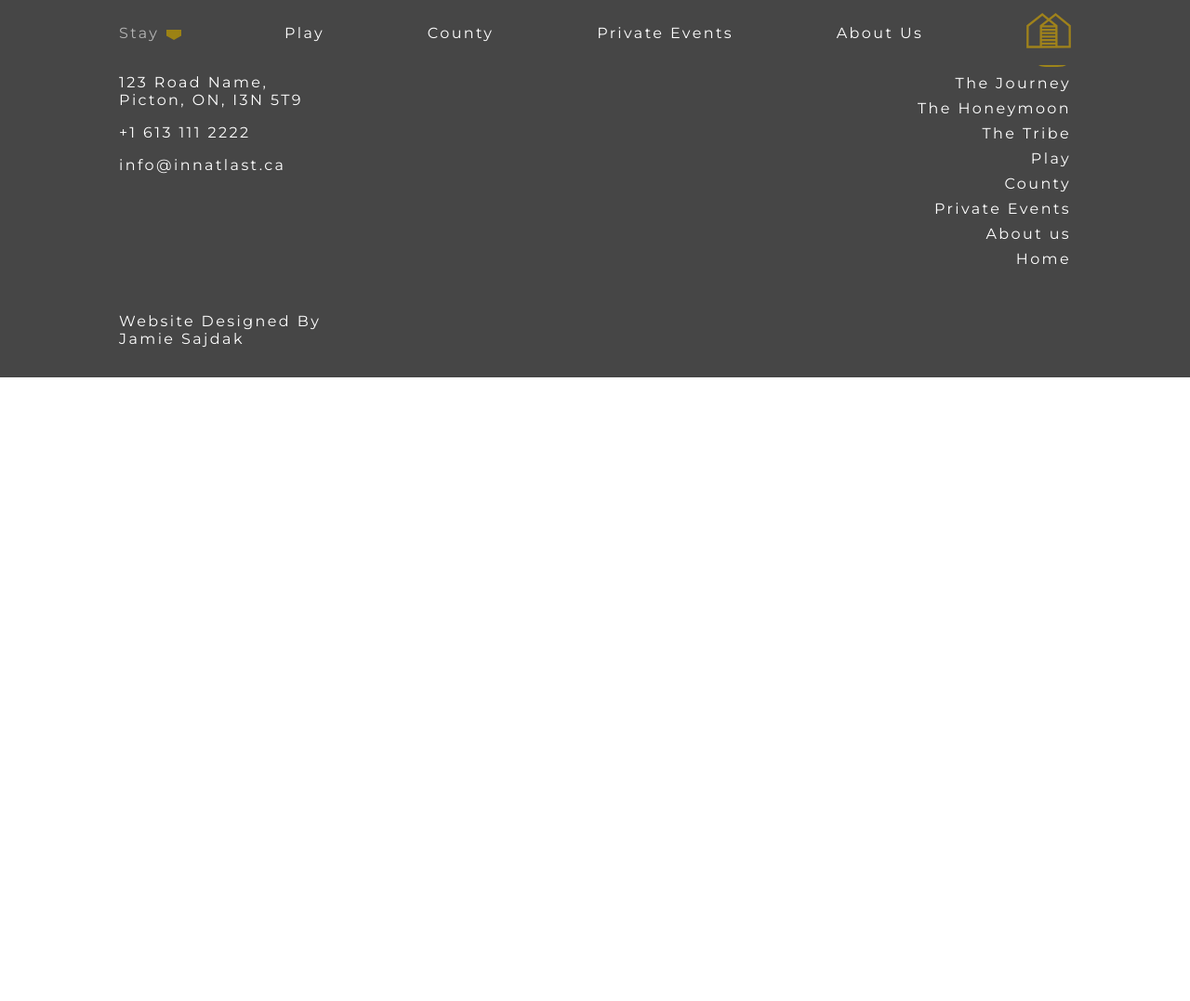
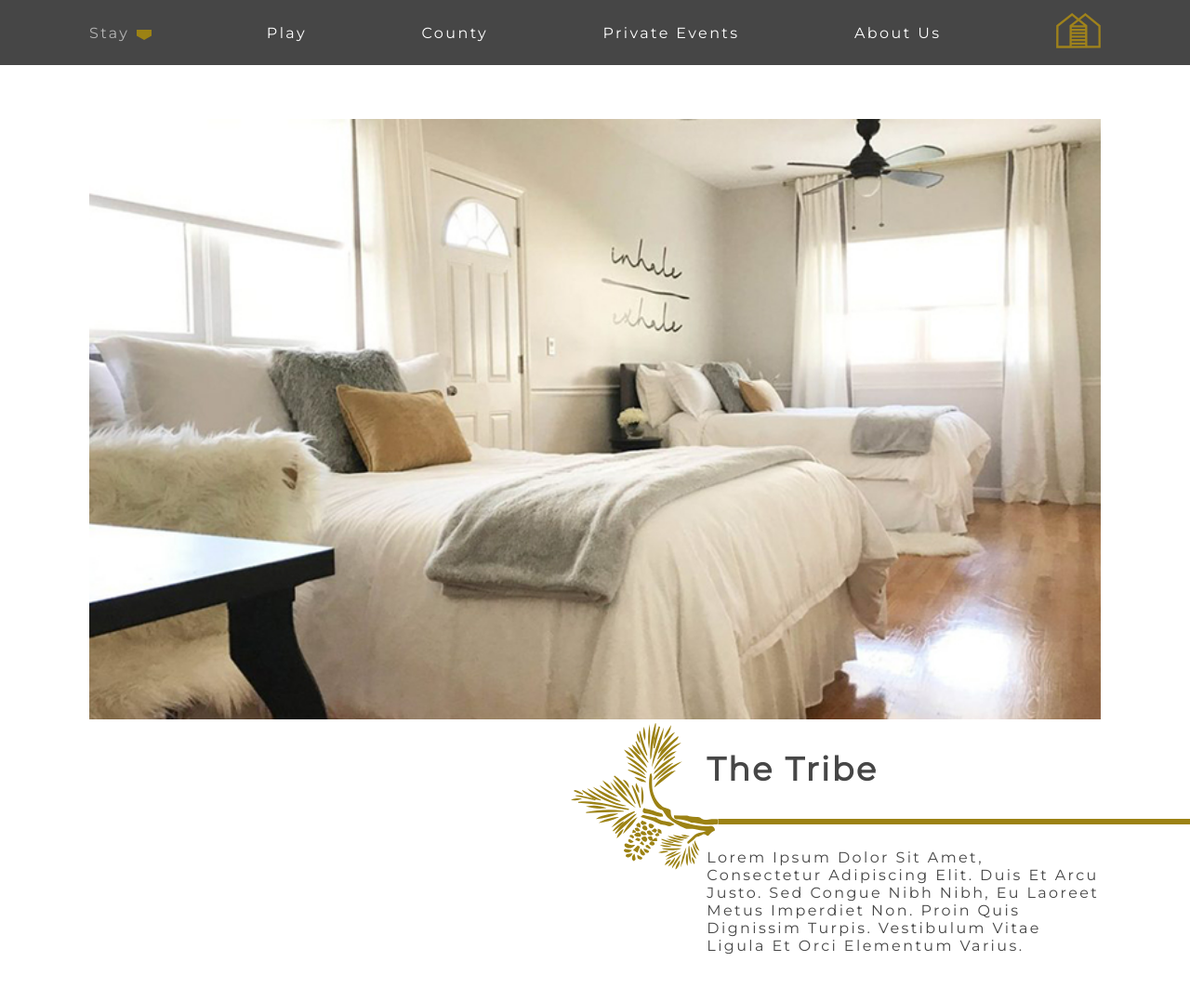
Before and after one commit to Jam52/innatlast, a React (Create React App) app: page /tribe in a window 1280 px wide. Shown: the top 1077 px of the page at 93% size. Before the commit the page ends 800 px from the top, so only its background shows below. Built offline with nearby package versions, Linux system fonts and the light colour scheme.

Commit message:
Add temporary room details to roomDetails.json

```diff
--- a/src/App.js
+++ b/src/App.js
@@ -23,6 +23,11 @@ function App() {
           path="/journey"
           element={<RoomPage room={roomDetails.journey} />}
         />
+        <Route path="/tribe" element={<RoomPage room={roomDetails.tribe} />} />
+        <Route
+          path="/honeymoon"
+          element={<RoomPage room={roomDetails.honeymoon} />}
+        />
       </Routes>
       <Footer />
     </div>
--- a/src/components/RoomCard.js
+++ b/src/components/RoomCard.js
@@ -8,7 +8,7 @@ const RoomCard = (props) => {
         src={`/images/${props.image.src}`}
         alt={props.image.alt}
       ></img>
-      <h3 className="bg-dark">{props.title}</h3>
+      <h3 className="header bg-dark">{props.title}</h3>
       <div className="details flow">
         {props.details.map((detail, index) => {
           return (
@@ -28,28 +28,27 @@ const Wrapper = styled.article`
   width: 100%;
   max-width: 25rem;
   margin: auto;
-  background: var(--gradient-white);
+  background: white;
   transition: all 1s;
   display: flex;
   flex-direction: column;
-  align-items: center;
   cursor: pointer;
 
   &:hover {
     box-shadow: 5px 10px #888888;
     background: white;
-
-    h3 {
+    .header {
       filter: brightness(1);
     }
   }
 
-  h3 {
+  .header {
     width: 100%;
     transition: all 1s;
     min-height: 3rem;
     margin: 0;
     padding: 1rem 2rem;
+    text-align: center;
     filter: brightness(1.4);
   }
 
@@ -60,7 +59,7 @@ const Wrapper = styled.article`
   }
 
   .details {
-    padding: 1.5rem 1rem 2rem 1rem;
+    padding: 2rem 2rem;
   }
 
   .details-item {
@@ -71,6 +70,10 @@ const Wrapper = styled.article`
       width: 2rem;
     }
   }
+
+  @media (min-width: 786px) {
+    background: var(--gradient-white);
+  }
 `;
 
 export default RoomCard;
--- a/src/index.css
+++ b/src/index.css
@@ -138,7 +138,7 @@ h3, .h3 {
 /* Layout */
 
 .container {
-  width: 80vw;
+  width: 85vw;
   margin: auto;
   max-width: 200rem;
 }
--- a/src/views/roomDetails.json
+++ b/src/views/roomDetails.json
@@ -7,8 +7,32 @@
       "Proin quis dignissim turpis. Vestibulum vitae ligula et orci elementum varius. Mauris vel ornare massa. Donec placerat ut risus eget pretium. In et dolor augue."
     ],
     "maxOccupancy": "2 Adults",
-    "perNightRate": 395
+    "perNightRate": 395,
+    "roomDetails": [],
+    "whatsIncluded": []
   },
-  "roomDetails": [],
-  "whatsIncluded": []
+  "tribe": {
+    "title": "The Tribe",
+    "mainImage": { "src": "/images/room2.jpg", "alt": "Description of image" },
+    "opening-details": [
+      "Lorem ipsum dolor sit amet, consectetur adipiscing elit. Duis et arcu justo. Sed congue nibh nibh, eu laoreet metus imperdiet non.",
+      "Proin quis dignissim turpis. Vestibulum vitae ligula et orci elementum varius. Mauris vel ornare massa. Donec placerat ut risus eget pretium. In et dolor augue."
+    ],
+    "maxOccupancy": "4 Adults",
+    "perNightRate": 595,
+    "roomDetails": [],
+    "whatsIncluded": []
+  },
+  "honeymoon": {
+    "title": "The Honeymoon",
+    "mainImage": { "src": "/images/room3.jpg", "alt": "Description of image" },
+    "opening-details": [
+      "Lorem ipsum dolor sit amet, consectetur adipiscing elit. Duis et arcu justo. Sed congue nibh nibh, eu laoreet metus imperdiet non.",
+      "Proin quis dignissim turpis. Vestibulum vitae ligula et orci elementum varius. Mauris vel ornare massa. Donec placerat ut risus eget pretium. In et dolor augue."
+    ],
+    "maxOccupancy": "2 Adults",
+    "perNightRate": 495,
+    "roomDetails": [],
+    "whatsIncluded": []
+  }
 }
```
